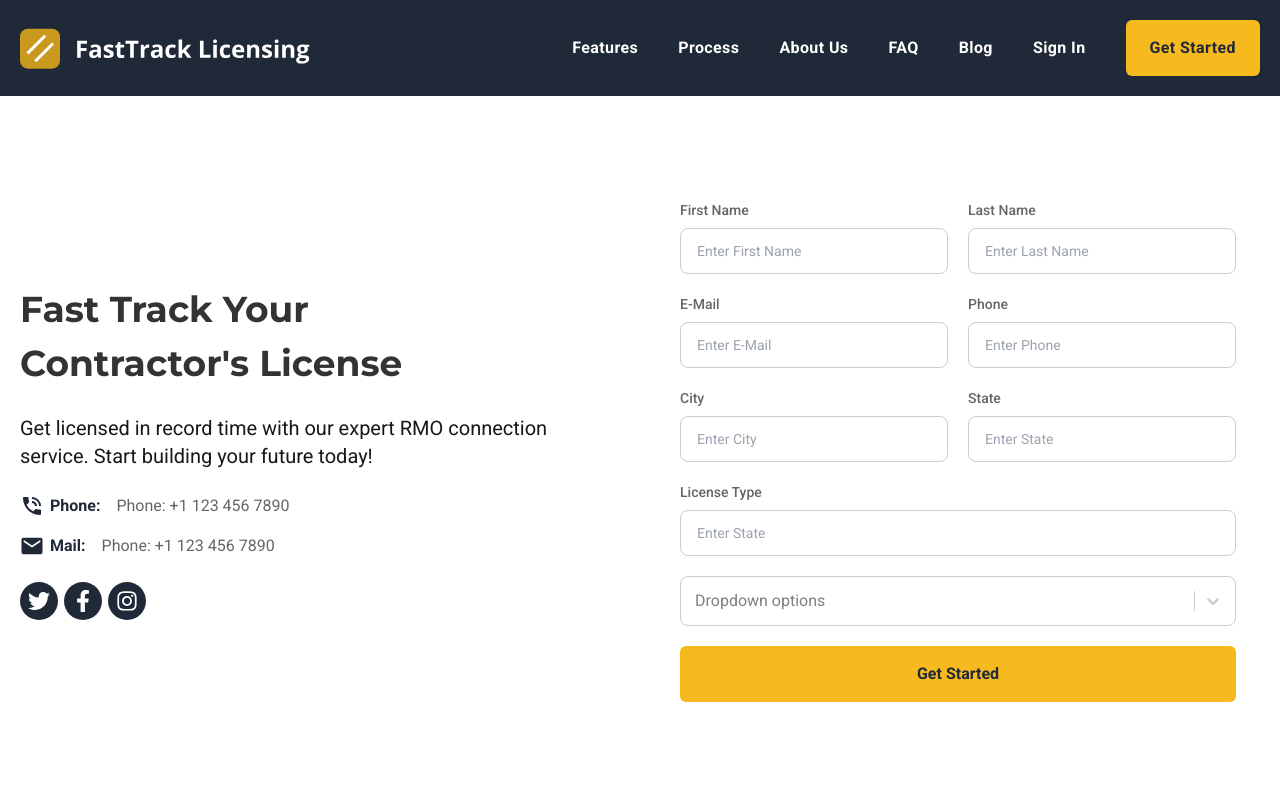
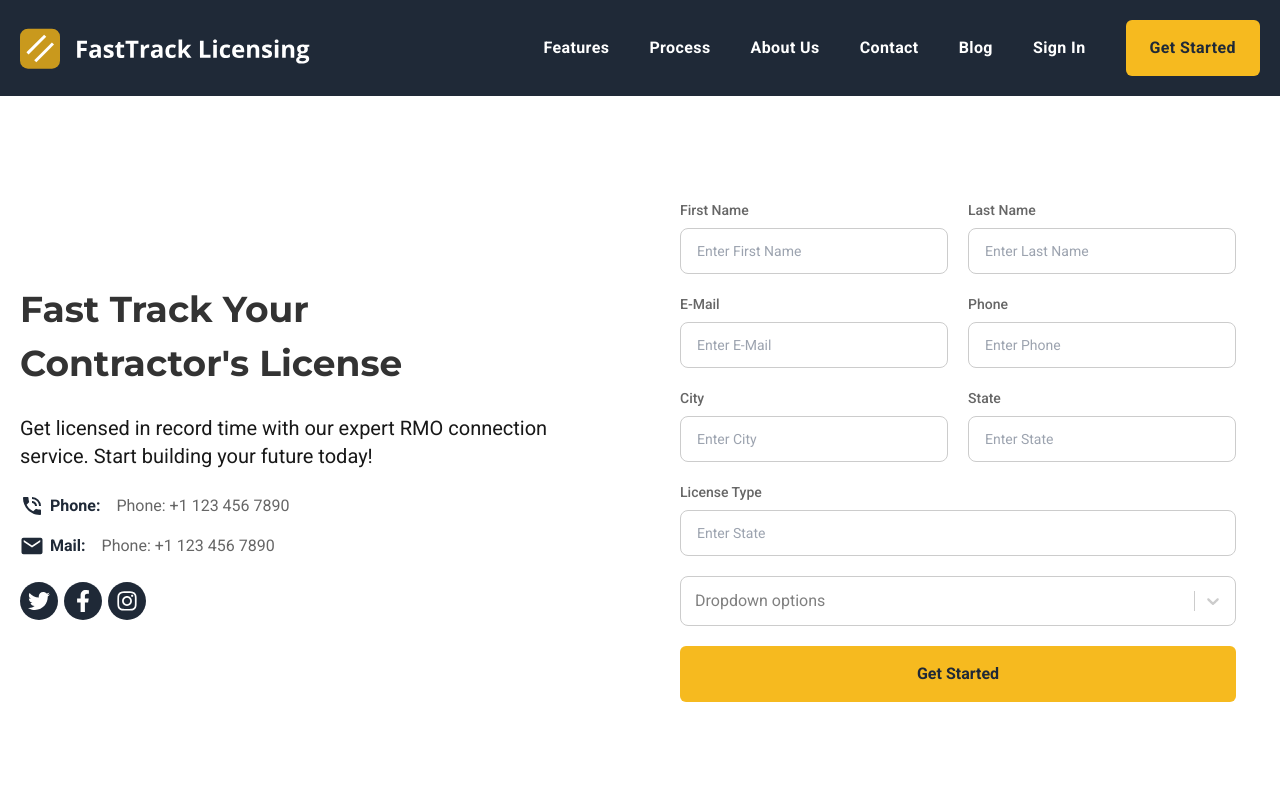
Before and after one commit to GaziRiad/fast-track-alex, a Next.js app: page /contact in a window 1280 px wide. Shown: the top 800 px of the page. Built offline with nearby package versions, Linux system fonts and the light colour scheme.

Commit message:
Updated footer links

```diff
--- a/components/Footer.jsx
+++ b/components/Footer.jsx
@@ -8,27 +8,27 @@ const FooterData = {
       title: "Company",
       links: [
         { title: "About", href: "#" },
-        { title: "Contact", href: "#" },
+        { title: "Contact", href: "/contact" },
         { title: "About Us", href: "#" },
-        { title: "FAQ", href: "#" },
+        { title: "FAQ", href: "/#faq" },
       ],
     },
     {
       title: "Resources",
       links: [
-        { title: "Blog", href: "#" },
-        { title: "Testimonials", href: "#" },
+        { title: "Blog", href: "/blog" },
+        { title: "Testimonials", href: "/#testimonials" },
         { title: "About Us", href: "#" },
-        { title: "FAQ", href: "#" },
+        { title: "FAQ", href: "/#faq" },
       ],
     },
     {
       title: "For Pros",
       links: [
         { title: "Sign up to be an RMO", href: "#" },
-        { title: "Testimonials", href: "#" },
+        { title: "Testimonials", href: "/#testimonials" },
         { title: "About Us", href: "#" },
-        { title: "FAQ", href: "#" },
+        { title: "FAQ", href: "/#faq" },
       ],
     },
   ],
--- a/components/Header.jsx
+++ b/components/Header.jsx
@@ -22,8 +22,8 @@ const NavItems = [
     href: "#",
   },
   {
-    link: "FAQ",
-    href: "#",
+    link: "Contact",
+    href: "/contact",
   },
   {
     link: "Blog",
--- a/components/Home/FAQ.jsx
+++ b/components/Home/FAQ.jsx
@@ -3,7 +3,10 @@ import AccordionItem from "../ui/AccordionItem";
 
 function FAQ() {
   return (
-    <section className="mx-auto grid max-w-[1400px] px-5 py-10 lg:py-20">
+    <section
+      id="faq"
+      className="mx-auto grid max-w-[1400px] px-5 py-10 lg:py-20"
+    >
       <h2 className="mb-10 text-center font-display text-2xl font-bold text-[#333] lg:text-4xl">
         Frequently Asked Questions
       </h2>
--- a/components/Home/Testimonials.jsx
+++ b/components/Home/Testimonials.jsx
@@ -6,7 +6,7 @@ const OPTIONS = { dragFree: true };
 
 function Testimonials() {
   return (
-    <section className="px-5 py-10 lg:py-20">
+    <section id="testimonials" className="px-5 py-10 lg:py-20">
       <h2 className="mb-10 text-center font-display text-2xl font-bold text-[#333] lg:text-4xl">
         Trusted by Thousands of Contractors
       </h2>
```
